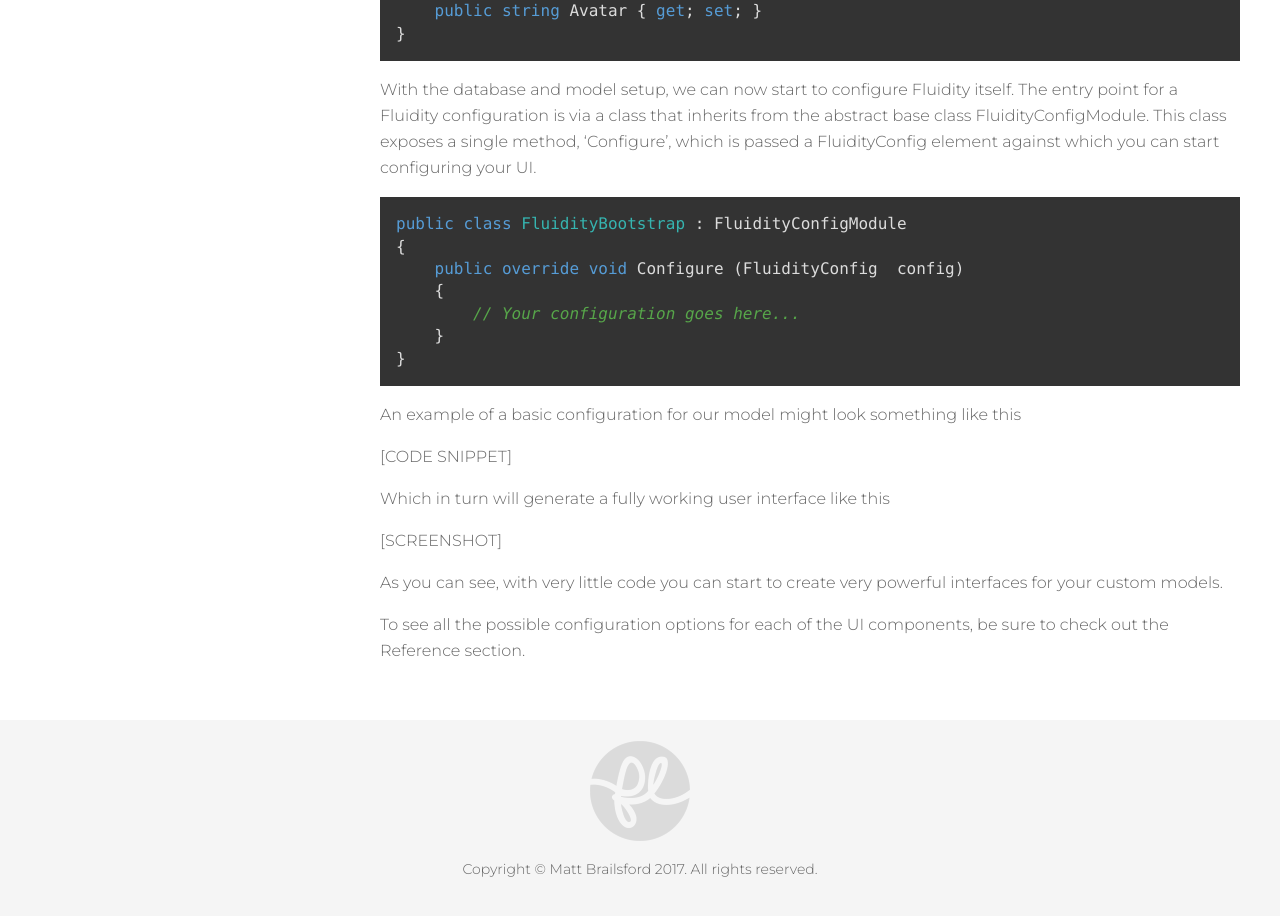
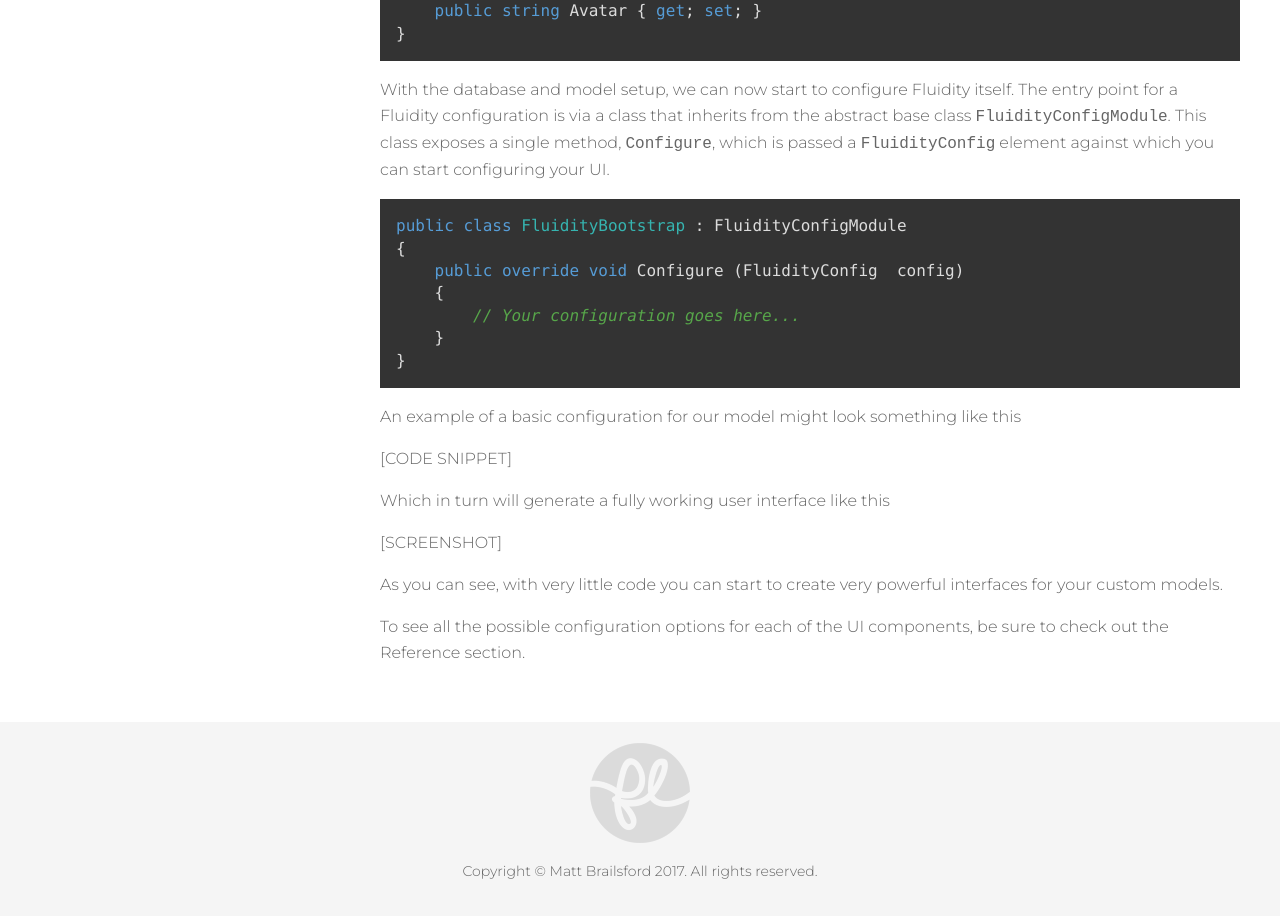
Before and after one commit to mattbrailsford/umbraco-fluidity, a Jekyll site: the page built from docs/_pages/01-overview-02-getting-started.md, in a window 1280 px wide. Shown: the part 1021-1937 px from the top of the page. Built offline with Jekyll 4.4.1, drawn with Linux system fonts in a browser that asks for light colours.

Commit message:
Converted code references into inline code blocsk

`````diff
--- a/docs/_pages/01-overview-02-getting-started.md
+++ b/docs/_pages/01-overview-02-getting-started.md
@@ -37,7 +37,7 @@ public class Person
 }
 ````
 
-With the database and model setup, we can now start to configure Fluidity itself. The entry point for a Fluidity configuration is via a class that inherits from the abstract base class FluidityConfigModule. This class exposes a single method, ‘Configure’, which is passed a FluidityConfig element against which you can start configuring your UI.
+With the database and model setup, we can now start to configure Fluidity itself. The entry point for a Fluidity configuration is via a class that inherits from the abstract base class `FluidityConfigModule`. This class exposes a single method, `Configure`, which is passed a `FluidityConfig` element against which you can start configuring your UI.
 
 ````csharp
 public class FluidityBootstrap : FluidityConfigModule
`````
